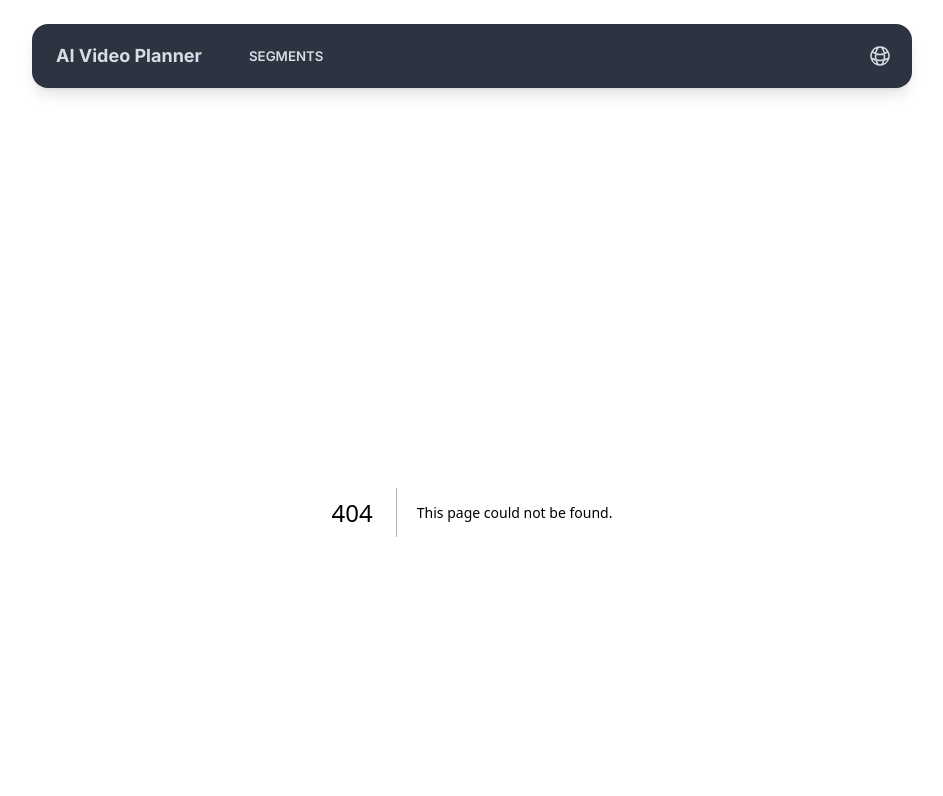
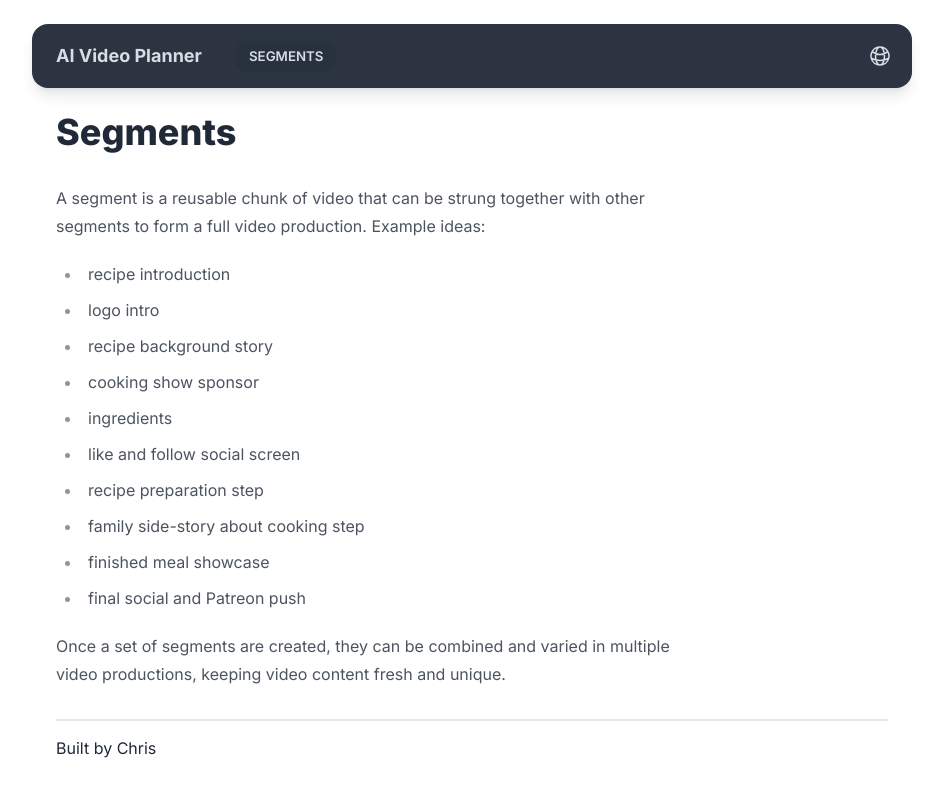
Before and after one commit to owntheweb/ai-video-planner, a Next.js app: page /segments in a window 1280 px wide. Before the commit this address had no page. Shown: the top 796 px of the page, without its empty margins (176-1119 px from the left). Built offline with nearby package versions, Linux system fonts and the light colour scheme.

Commit message:
add nav with active uri highlights, starter segments page, header, footer

```diff
--- a/package.json
+++ b/package.json
@@ -9,10 +9,12 @@
     "lint": "next lint"
   },
   "dependencies": {
+    "@tailwindcss/typography": "^0.5.9",
     "@types/node": "20.4.0",
     "@types/react": "18.2.14",
     "@types/react-dom": "18.2.6",
     "autoprefixer": "10.4.14",
+    "classnames": "^2.3.2",
     "eslint": "8.44.0",
     "eslint-config-next": "13.4.9",
     "next": "13.4.9",
--- a/src/app/layout.tsx
+++ b/src/app/layout.tsx
@@ -2,6 +2,7 @@ import Header from '@/components/Header'
 import './globals.css'
 import type { Metadata } from 'next'
 import { Inter } from 'next/font/google'
+import Footer from '@/components/Footer'
 
 const inter = Inter({ subsets: ['latin'] })
 
@@ -18,9 +19,10 @@ export default function RootLayout({
   return (
     <html lang="en" className="h-full">
       <body className={inter.className}>
-        <div className="mx-auto lg:max-w-4xl pt-6 pl-4">
+        <div className="mx-auto lg:max-w-4xl py-6 pl-4">
           <Header />
           {children}
+          <Footer />
         </div>
       </body>
     </html>
--- a/src/app/page.tsx
+++ b/src/app/page.tsx
@@ -1,7 +1,7 @@
 export default function Home() {
   return (
     <main className="mx-6">
-      Hello.
+      A fancy home page with a useful explanation will go here, soon&trade;.
     </main>
   )
 }
--- /dev/null
+++ b/src/app/segments/layout.tsx
@@ -0,0 +1,13 @@
+import React from "react";
+
+export default function RootLayout({
+  children,
+}: {
+  children: React.ReactNode
+}) {
+  return (
+   <>
+     {children}
+   </>
+  )
+}
--- /dev/null
+++ b/src/app/segments/page.tsx
@@ -0,0 +1,24 @@
+export default function Segments() {
+  return (
+    <main className="prose mx-6">
+      <h1>Segments</h1>
+
+      <p>A segment is a reusable chunk of video that can be strung together with other segments to form a full video production. Example ideas:</p>
+
+      <ul>
+        <li>recipe introduction</li>
+        <li>logo intro</li>
+        <li>recipe background story</li>
+        <li>cooking show sponsor</li>
+        <li>ingredients</li>
+        <li>like and follow social screen</li>
+        <li>recipe preparation step</li>
+        <li>family side-story about cooking step</li>
+        <li>finished meal showcase</li>
+        <li>final social and Patreon push</li>
+      </ul>
+
+      <p>Once a set of segments are created, they can be combined and varied in multiple video productions, keeping video content fresh and unique.</p>
+    </main>
+  )
+}
--- /dev/null
+++ b/src/components/Footer.tsx
@@ -0,0 +1,17 @@
+"use client"
+import Link from "next/link";
+
+interface navLink {
+  uri: string,
+  label: string,
+}
+
+export default function Footer() {
+
+  return (
+    <footer className="px-6">
+      <div className="divider mt-6 mb-2"></div>
+      <div>Built by <Link href="https://interactive.guru">Chris</Link></div>
+    </footer>
+  )
+}
--- a/src/components/Header.tsx
+++ b/src/components/Header.tsx
@@ -1,6 +1,23 @@
+"use client"
 import Link from "next/link";
+import { usePathname } from 'next/navigation'
+import classNames from 'classnames';
+
+interface navLink {
+  uri: string,
+  label: string,
+}
 
 export default function Header() {
+  const pathname = usePathname();
+
+  const links: navLink[] = [
+    {
+      uri: '/segments',
+      label: 'Segments',
+    },
+  ];
+
   return (
     <header className="navbar mb-6 shadow-lg bg-neutral text-neutral-content rounded-box">
       <div className="flex-none px-2 mx-2">
@@ -10,9 +27,19 @@ export default function Header() {
       </div>
       <div className="flex-1 px-2 mx-2">
         <div className="items-stretch hidden lg:flex">
-          <Link className="btn btn-ghost btn-sm rounded-btn" href="/segments">
-            Segments
-          </Link>
+          {
+            links.map(link =>
+              <Link className={
+                classNames(
+                  'btn btn-ghost btn-sm rounded-btn',
+                  {
+                    'btn-active': pathname.startsWith(link.uri)
+                  }
+                )} href={link.uri}>
+                { link.label }
+              </Link>
+            )
+          }
         </div>
       </div>
       <div className="flex-none">
--- a/tailwind.config.js
+++ b/tailwind.config.js
@@ -28,5 +28,6 @@ module.exports = {
   },
   plugins: [
     require('daisyui'),
+    require("@tailwindcss/typography"),
   ],
 }
```
Also changed, not shown: 1 other file (tests, documents, lock files or other folders).
